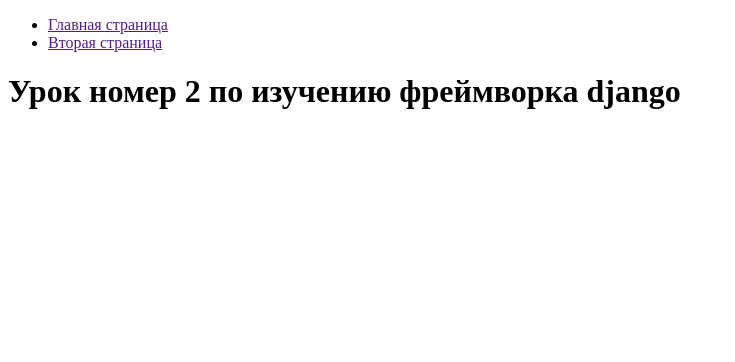
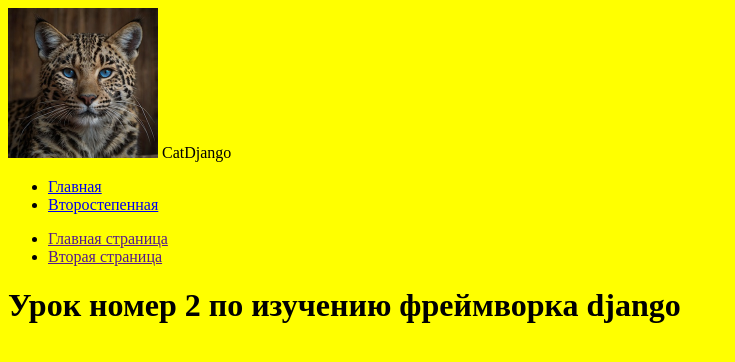
Before and after one commit to AnyaNika/First_Django, a Django app: page / in a window 1280 px wide. Shown: the top 362 px of the page, without its empty margins (0-735 px from the left). Run offline with Django 5.2, Linux system fonts and the light colour scheme.

Commit message:
after lesson

```diff
--- /dev/null
+++ b/zerocoder/main/static/main/css/main.css
@@ -0,0 +1,3 @@
+body{
+    background-color: yellow;
+}
--- a/zerocoder/main/templates/main/index.html
+++ b/zerocoder/main/templates/main/index.html
@@ -1,7 +1,7 @@
 {% extends 'main/layout.html' %}
 
 {% block title %}
-    <title>Первая страница на django</title>
+    <title>Первая страница на django {{caption}}</title>
 {% endblock %}
 
 {% block content %}
--- a/zerocoder/main/templates/main/layout.html
+++ b/zerocoder/main/templates/main/layout.html
@@ -1,3 +1,4 @@
+{% load static %}
 <!DOCTYPE html>
 <html lang="en">
 <head>
@@ -5,14 +6,25 @@
     <meta name="viewport"
         content="width=device-width, user-scalable=no, initial-scale=1.0, maximum-scale=1.0, minimum-scale=1.0">
     <meta http-equiv="X-UA-Compatible" content="ie=edge">
-
+    <link rel="stylesheet" href="{% static 'main/css/main.css'%}">
     {% block title %}
 
     {% endblock %}
 </head>
 <body>
-    {% block content%}
+    <aside>
+        <img src="{% static 'main/img/cat.png' %}" alt="котик с голубыми глазами" width="150px">
+        <span>CatDjango</span>
+        <ul>
+            <li><a href="{% url 'home' %}">Главная</a></li>
+            <li><a href="{% url 'page2' %}">Второстепенная</a></li>
+        </ul>
+    </aside>
+    <main>
+            {% block content%}
 
-    {% endblock %}
+            {% endblock %}
+    </main>
+
 </body>
 </html>
--- a/zerocoder/main/urls.py
+++ b/zerocoder/main/urls.py
@@ -2,8 +2,8 @@ from django.urls import path
 from . import views
 
 urlpatterns = [
-    path('', views.index),
-    path('new', views.new),
+    path('', views.index, name='home'),
+    path('new', views.new, name='page2'),
     # path('data', views.data),
     # path('test', views.test),
 ]
--- a/zerocoder/main/views.py
+++ b/zerocoder/main/views.py
@@ -2,7 +2,7 @@ from django.shortcuts import render
 from django.http import HttpResponse
 
 def index(request):
-    return render(request, 'main/index.html')
+    return render(request, 'main/index.html', {'caption': "CatDjango"})
 
 def new(request):
     return render(request, 'main/new.html')
--- a/zerocoder/zerocoder/settings.py
+++ b/zerocoder/zerocoder/settings.py
@@ -121,3 +121,8 @@ STATIC_URL = 'static/'
 # https://docs.djangoproject.com/en/5.2/ref/settings/#default-auto-field
 
 DEFAULT_AUTO_FIELD = 'django.db.models.BigAutoField'
+
+# Вставляем код из документации:
+STATICFILES_DIRS = [
+    BASE_DIR / "static"
+]
--- a/zerocoder/zerocoder/urls.py
+++ b/zerocoder/zerocoder/urls.py
@@ -14,10 +14,12 @@ Including another URLconf
     1. Import the include() function: from django.urls import include, path
     2. Add a URL to urlpatterns:  path('blog/', include('blog.urls'))
 """
+from django.conf import settings
+from django.conf.urls.static import static
 from django.contrib import admin
 from django.urls import path, include
 
 urlpatterns = [
     path('admin/', admin.site.urls),
     path('', include('main.urls'))
-]
+] + static(settings.STATIC_URL, document_root=settings.STATIC_ROOT)
```
Also changed, not shown: zerocoder/main/static/main/img/cat.png (added).
